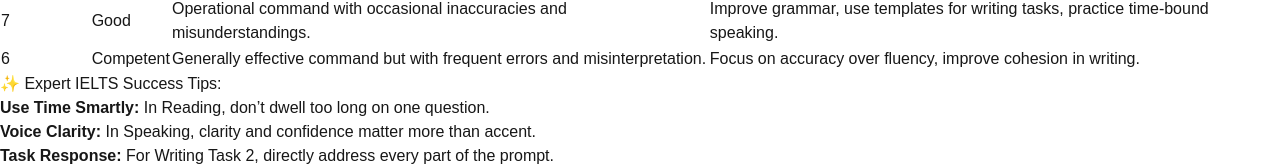
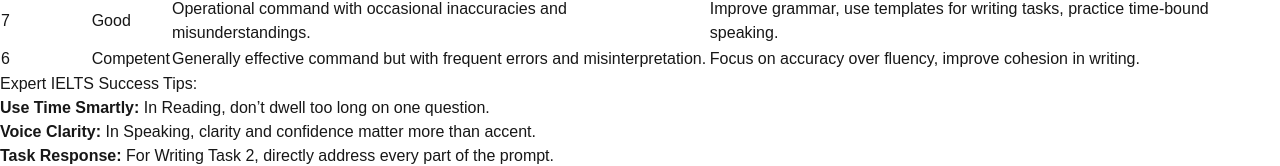
Before and after one commit to careerbuilder24/craeerbuilder, a Next.js app: page /LanguageClub in a window 1280 px wide. Shown: the part 642-808 px from the top of the page. Built offline with nearby package versions, Linux system fonts and the light colour scheme; no server answers.

Commit message:
fix language club

```diff
--- a/app/(with-navbar)/LanguageClub/page.jsx
+++ b/app/(with-navbar)/LanguageClub/page.jsx
@@ -74,7 +74,7 @@
 
           {/* Additional IELTS Tips */}
           <div className="bg-blue-50 border-l-4 border-blue-400 p-6 mb-12 rounded shadow">
-            <h4 className="text-lg font-semibold mb-2 text-blue-700">✨ Expert IELTS Success Tips:</h4>
+            <h4 className="text-lg font-semibold mb-2 text-blue-700"> Expert IELTS Success Tips:</h4>
             <ul className="list-disc list-inside space-y-2 text-gray-800">
               <li><strong>Use Time Smartly:</strong> In Reading, don’t dwell too long on one question.</li>
               <li><strong>Voice Clarity:</strong> In Speaking, clarity and confidence matter more than accent.</li>
```
